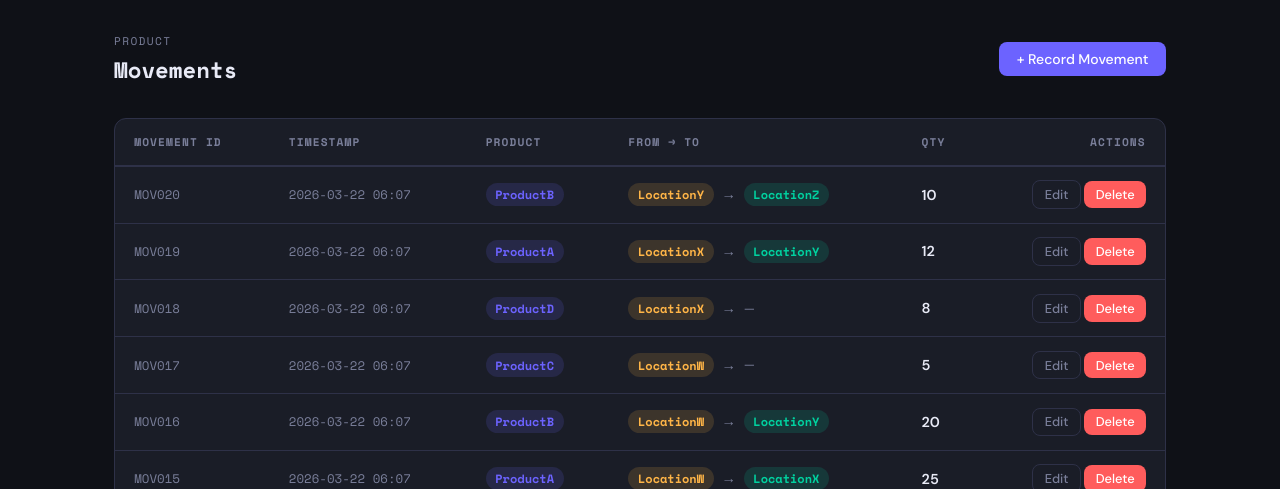
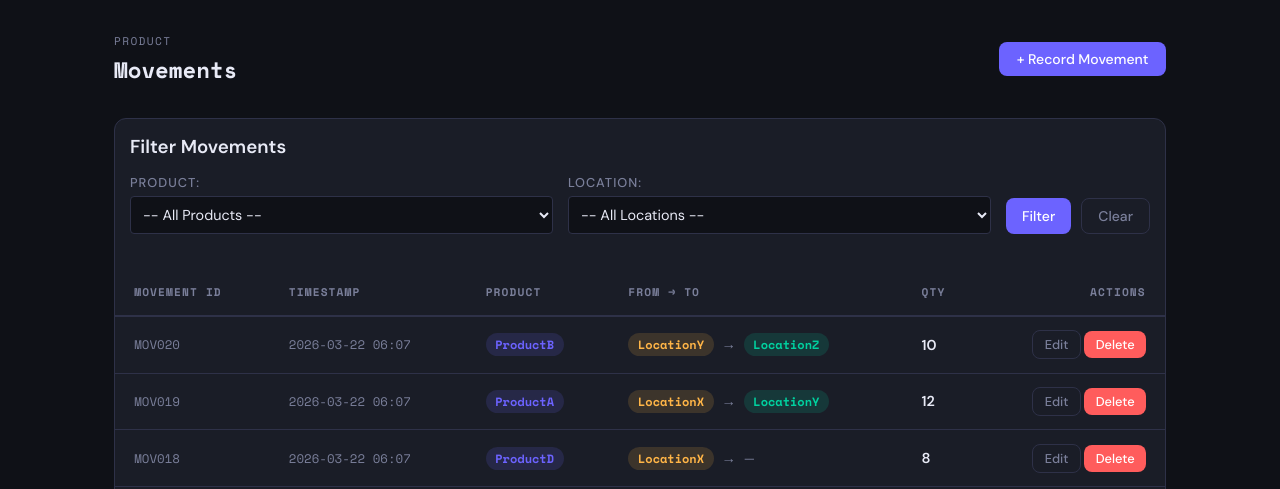
Before and after one commit to Harismita0619/Inventory-Managment, a Flask app: page /movements in a window 1280 px wide. Shown: the part 60-549 px from the top of the page. Run offline with Flask 3, Linux system fonts and the light colour scheme.

Commit message:
Implemented Additional feature and made changes in UI + Updated README

```diff
--- a/app.py
+++ b/app.py
@@ -171,8 +171,29 @@ def delete_location(location_id):
 # Movements feature
 @app.route('/movements')
 def movements():
-    all_movements = ProductMovement.query.order_by(ProductMovement.timestamp.desc()).all()
-    return render_template('movements.html', movements=all_movements)
+    product_filter = request.args.get('product', '').strip()
+    location_filter = request.args.get('location', '').strip()
+
+    query = ProductMovement.query
+
+    if product_filter:
+        query = query.filter_by(product_id=product_filter)
+    if location_filter:
+        query = query.filter(
+            db.or_(
+                ProductMovement.from_location == location_filter,
+                ProductMovement.to_location == location_filter
+            )
+        )
+
+    all_movements = query.order_by(ProductMovement.timestamp.desc()).all()
+
+    products = Product.query.order_by(Product.product_id).all()
+    locations = Location.query.order_by(Location.location_id).all()
+
+    return render_template('movements.html', movements=all_movements,
+                          products=products, locations=locations,
+                          product_filter=product_filter, location_filter=location_filter)
 
 # Movements Add Feature
 @app.route('/movements/add', methods=['GET', 'POST'])
@@ -192,6 +213,8 @@ def add_movement():
             flash(f'Movement ID "{mid}" already exists.', 'error')
         elif not from_loc and not to_loc:
             flash('At least one of From Location or To Location must be filled.', 'error')
+        elif from_loc and to_loc and from_loc == to_loc:
+            flash(' From Location and to Location cannot be the same.', 'error')
         else:
             try:
                 qty = int(qty)
--- a/templates/locations.html
+++ b/templates/locations.html
@@ -32,7 +32,6 @@
   </table>
   {% else %}
   <div class="empty">
-    <div class="icon">🏭</div>
     <p>No locations yet. Add your first warehouse to get started.</p>
     <a href="{{ url_for('add_location') }}" class="btn btn-primary">+ Add Location</a>
   </div>
--- a/templates/movements.html
+++ b/templates/movements.html
@@ -7,6 +7,36 @@
 </div>
 
 <div class="card">
+  <div class="filter-section" style="margin-bottom: 20px; padding: 15px; background: var(--bg-secondary); border-radius: 8px;">
+    <h3 style="margin-top: 0; margin-bottom: 15px;">Filter Movements</h3>
+    <form method="GET" action="{{ url_for('movements') }}" style="display: flex; gap: 15px; align-items: end; flex-wrap: wrap;">
+      <div style="flex: 1; min-width: 200px;">
+        <label for="product" style="display: block; margin-bottom: 5px; font-weight: 500;">Product:</label>
+        <select name="product" id="product" style="width: 100%; padding: 8px; border: 1px solid var(--border); border-radius: 4px; background: var(--bg); color: var(--text);">
+          <option value="" {% if not product_filter %}selected{% endif %}>-- All Products --</option>
+          {% for p in products %}
+          <option value="{{ p.product_id }}" {% if product_filter == p.product_id %}selected{% endif %}>{{ p.product_id }}</option>
+          {% endfor %}
+        </select>
+      </div>
+
+      <div style="flex: 1; min-width: 200px;">
+        <label for="location" style="display: block; margin-bottom: 5px; font-weight: 500;">Location:</label>
+        <select name="location" id="location" style="width: 100%; padding: 8px; border: 1px solid var(--border); border-radius: 4px; background: var(--bg); color: var(--text);">
+          <option value="" {% if not location_filter %}selected{% endif %}>-- All Locations --</option>
+          {% for l in locations %}
+          <option value="{{ l.location_id }}" {% if location_filter == l.location_id %}selected{% endif %}>{{ l.location_id }}</option>
+          {% endfor %}
+        </select>
+      </div>
+
+      <div style="display: flex; gap: 10px;">
+        <button type="submit" class="btn btn-primary" style="padding: 8px 16px;">Filter</button>
+        <a href="{{ url_for('movements') }}" class="btn btn-outline" style="padding: 8px 16px;">Clear</a>
+      </div>
+    </form>
+  </div>
+
   {% if movements %}
   <table>
     <thead>
```
Also changed, not shown: README.md, images/Movements filter.jpg (added).
